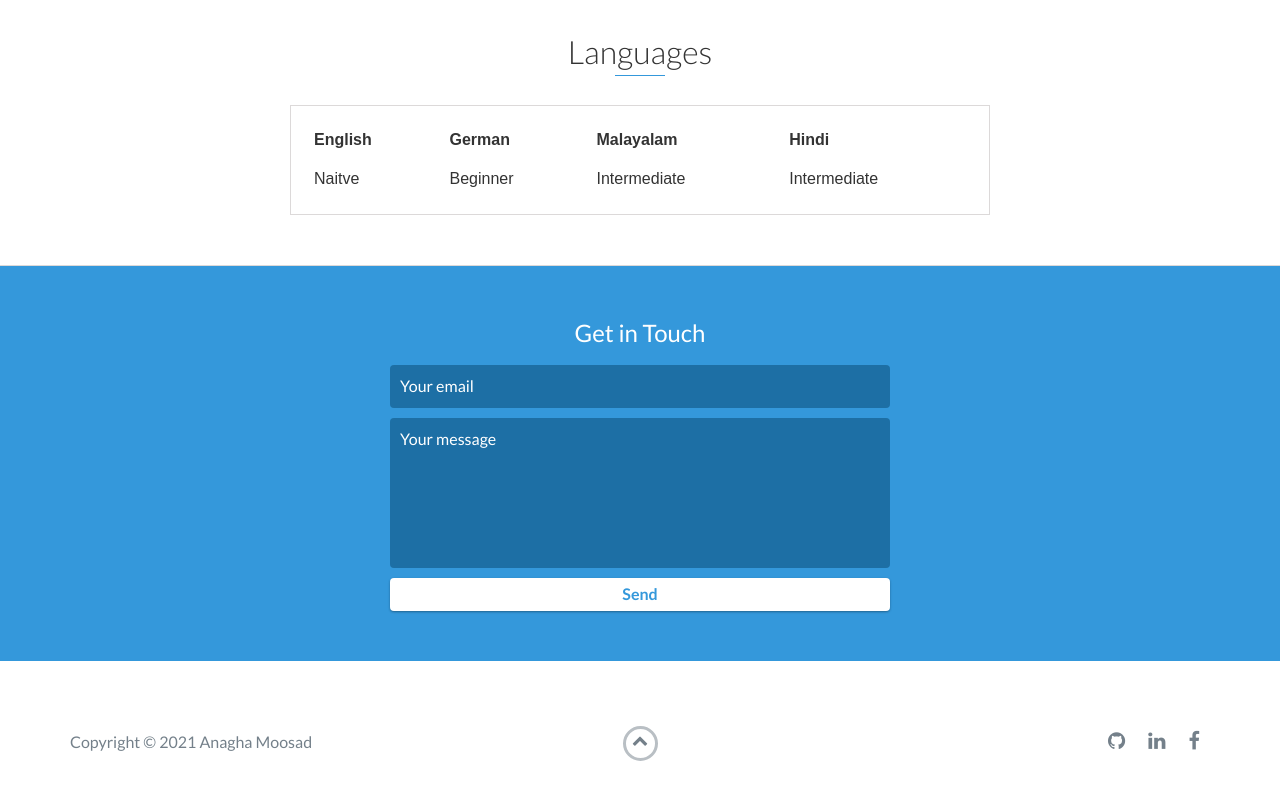
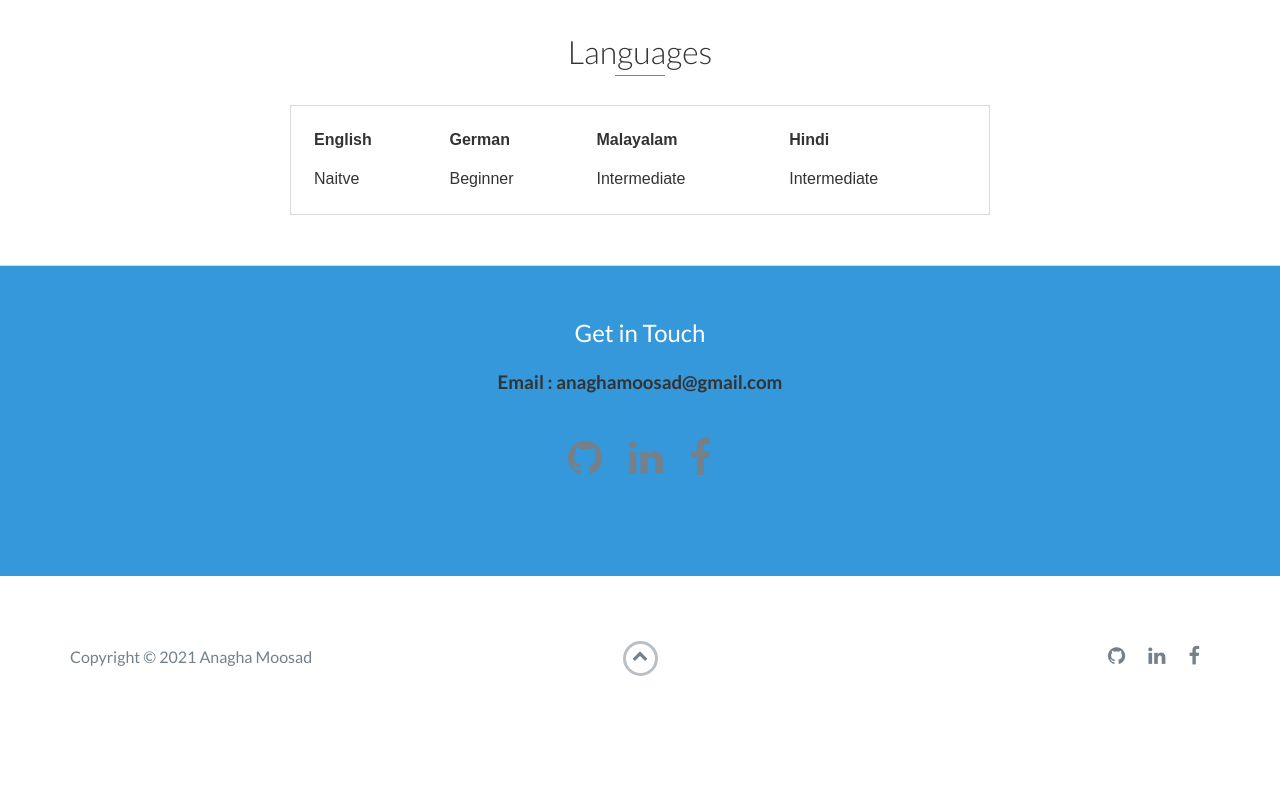
Before and after one commit to anaghamoosad/anaghamoosad.github.io, a website: page index.html in a window 1280 px wide. Shown: the part 5626-6426 px from the top of the page. After the commit the page ends 6356 px from the top, so only its background shows below. Drawn offline with nearby package versions, Linux system fonts and the light colour scheme.

Commit message:
modify contact form

```diff
--- a/index.html
+++ b/index.html
@@ -359,14 +359,22 @@
 
     <div id="contact">
         <h2>Get in Touch</h2>
-        <div id="contact-form">
-            <form method="POST" action="https://formspree.io/anaghamoosad@gmail.com">
-                <input type="hidden" name="_subject" value="Contact request from personal website" />
-                <input type="email" name="_replyto" placeholder="Your email" required>
-                <textarea name="message" placeholder="Your message" required></textarea>
-                <button type="submit">Send</button>
-            </form>
+        <h3>Email : anaghamoosad@gmail.com</h3>
+        <div class="heading">
+        <div class="row-sm-5 social" >
+            <ul>
+                <li>
+                    <a href="https://github.com/anaghamoosad" target="_blank"><i class="fa fa-github" aria-hidden="true"></i></a>
+                </li>
+                <li>
+                    <a href="https://www.linkedin.com/in/anaghamoosad/" target="_blank"><i class="fa fa-linkedin" aria-hidden="true"></i></a>
+                </li>
+                <li>
+                    <a href="https://www.facebook.com/anagha.moosad/" target="_blank"><i class="fa fa-facebook" aria-hidden="true"></i></a>
+                </li>
+            </ul>
         </div>
+    </div>
         <!-- End #contact-form -->
     </div>
     <!-- End #contact -->
```
